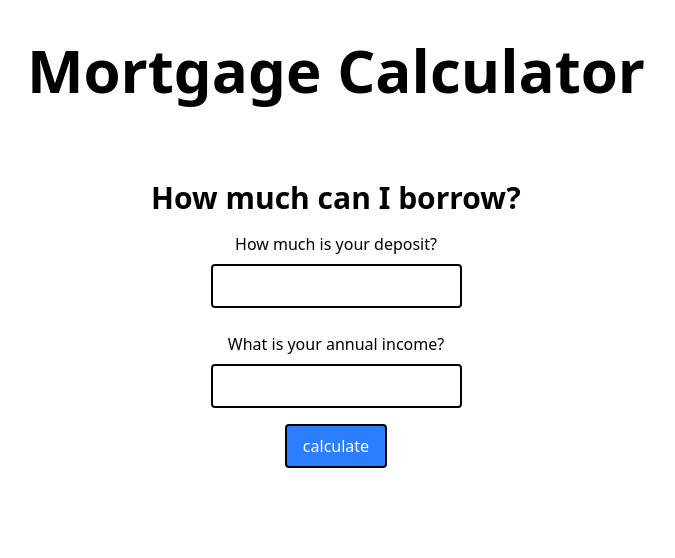
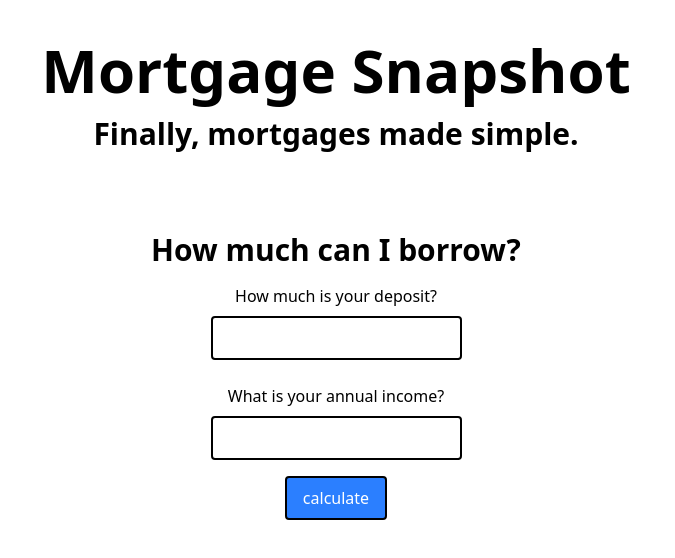
Before and after one commit to doowmot/mortgage-snapshot, a React (Vite) app: page / in a window 1280 px wide. Shown: the top 558 px of the page, without its empty margins (304-979 px from the left). Built offline with nearby package versions, Linux system fonts and the light colour scheme.

Commit message:
update header and add subheader

```diff
--- a/src/App.tsx
+++ b/src/App.tsx
@@ -225,7 +225,11 @@ function App() {
   return (
     <>
       <div className="py-2 px-8">
-        <h1 className="text-6xl font-bold">Mortgage Calculator</h1>
+        <h1 className="text-6xl font-bold">Mortgage Snapshot</h1>
+      </div>
+
+      <div className="py-2 px-8">
+        <h2 className="text-3xl font-bold">Finally, mortgages made simple.</h2>
       </div>
 
       <div className="max-w-2xl mx-auto border-black m-8">
```
